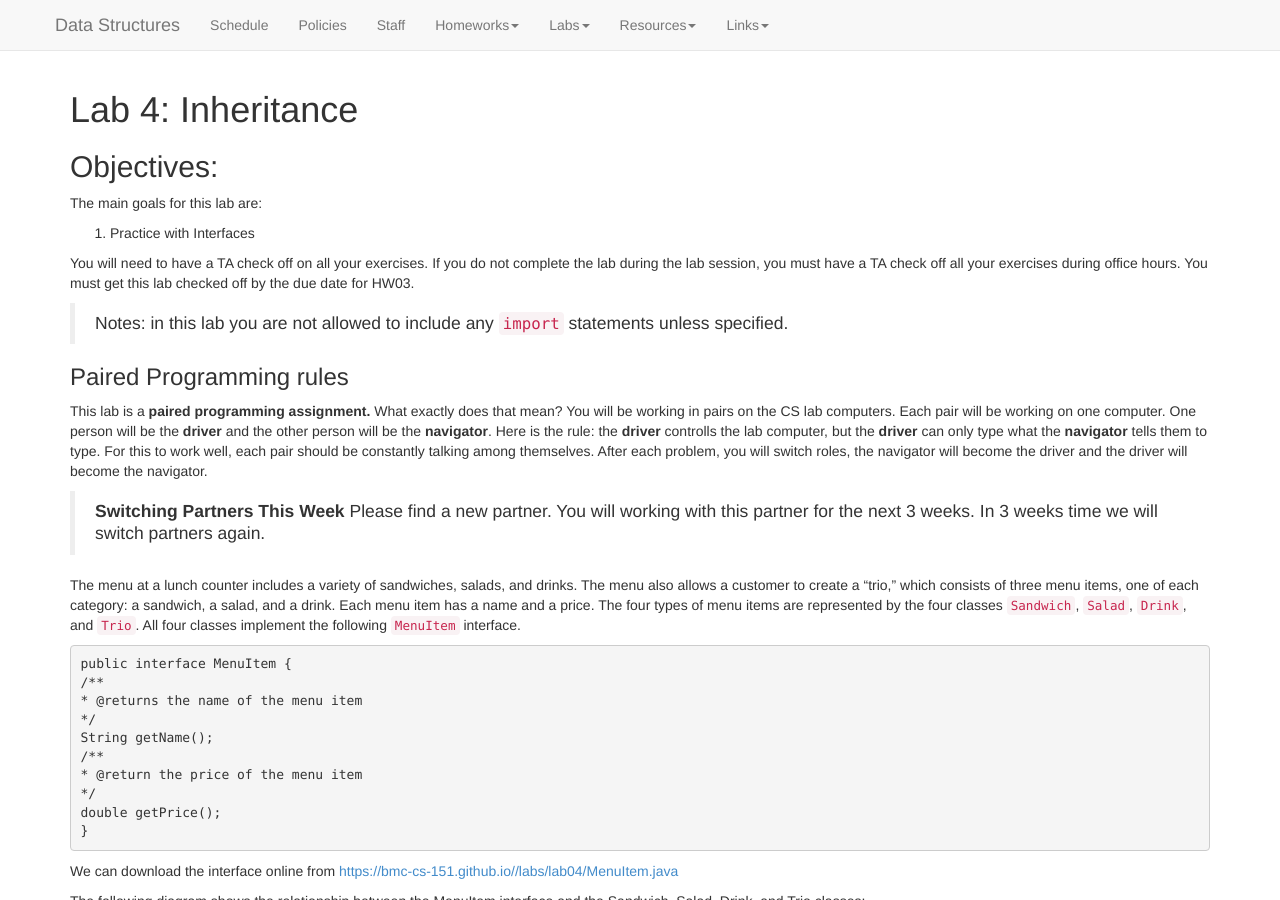
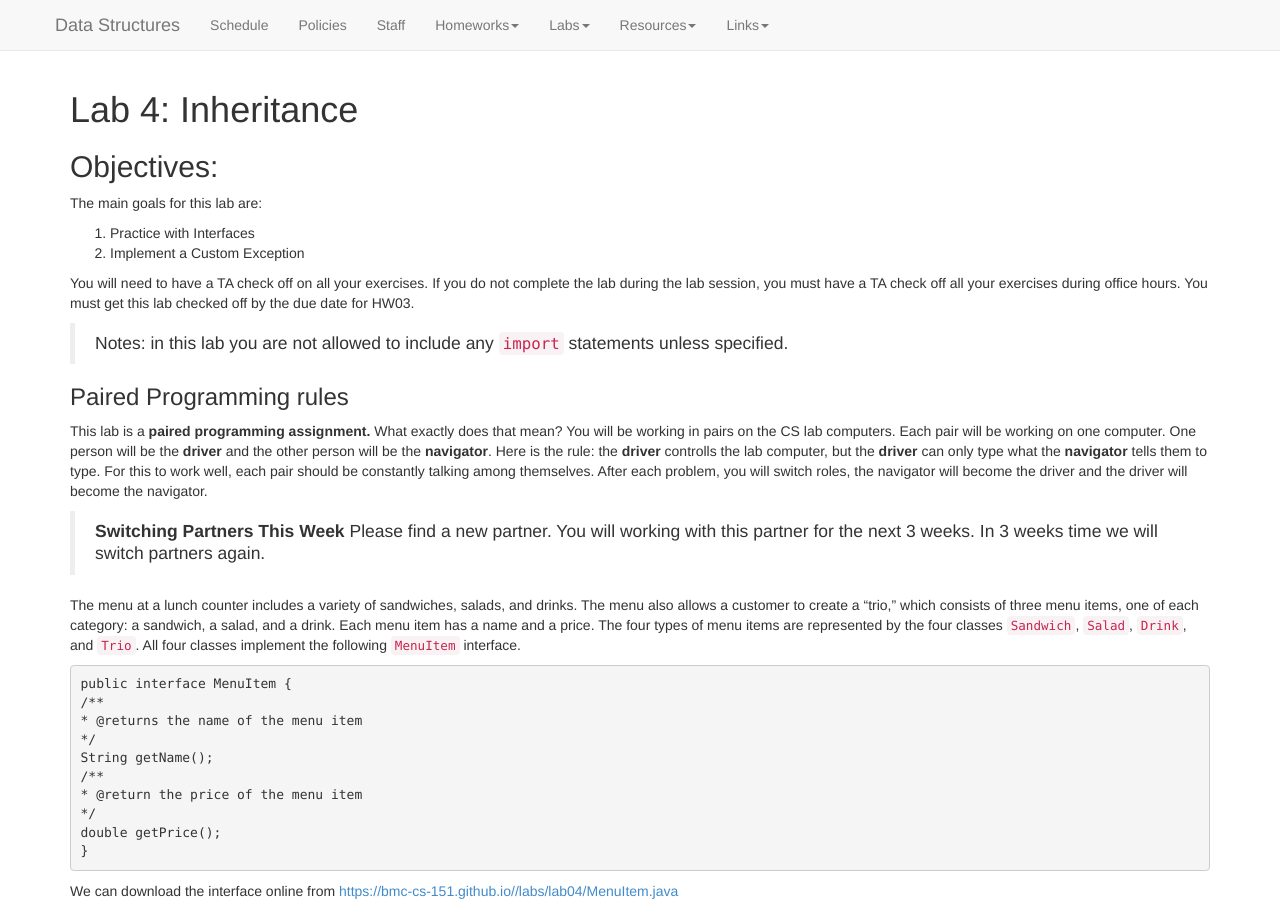
Before and after one commit to kalte0/BMC-CS-151.github.io, a Jekyll site: the page built from labs/Lab04.md, in a window 1280 px wide and 900 px high. Built offline with Jekyll 4.4.1, drawn with Linux system fonts in a browser that asks for light colours; nearby versions of some CDN libraries.

Commit message:
Lab04 tweak

```diff
--- a/labs/Lab04.md
+++ b/labs/Lab04.md
@@ -56,6 +56,7 @@ You can download the materials for this assignment here:
 The main goals for this lab are:
 
 1. Practice with Interfaces
+1. Implement a Custom Exception
 
 You will need to have a TA check off on all your exercises.
 If you do not complete the lab during the lab session, you
```
